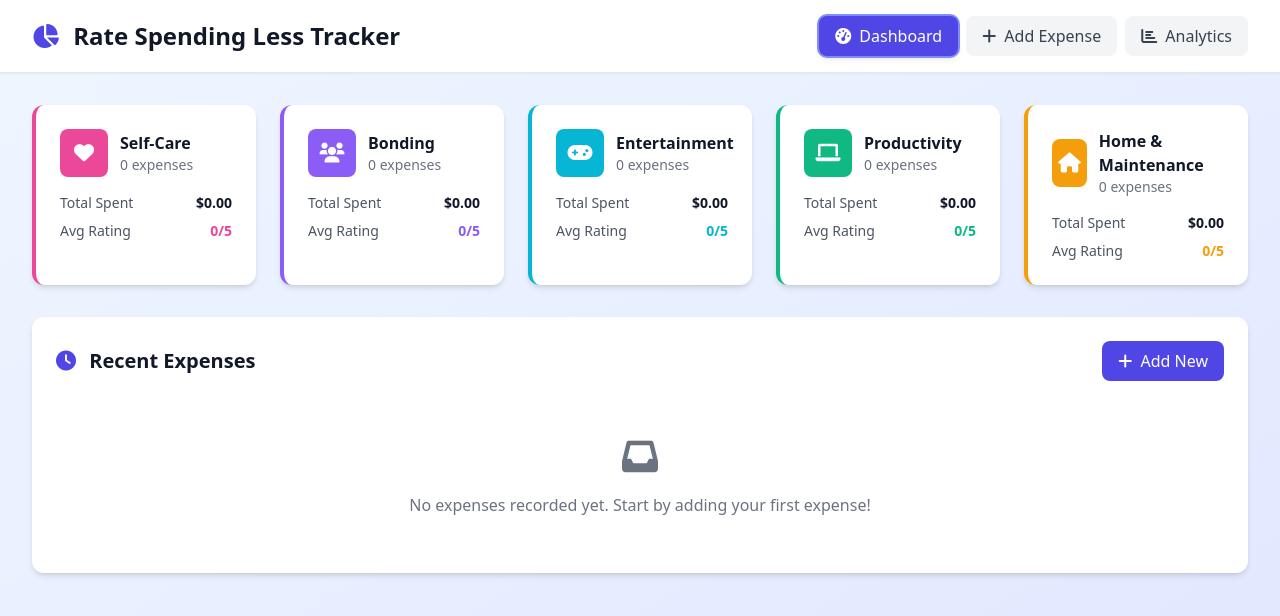
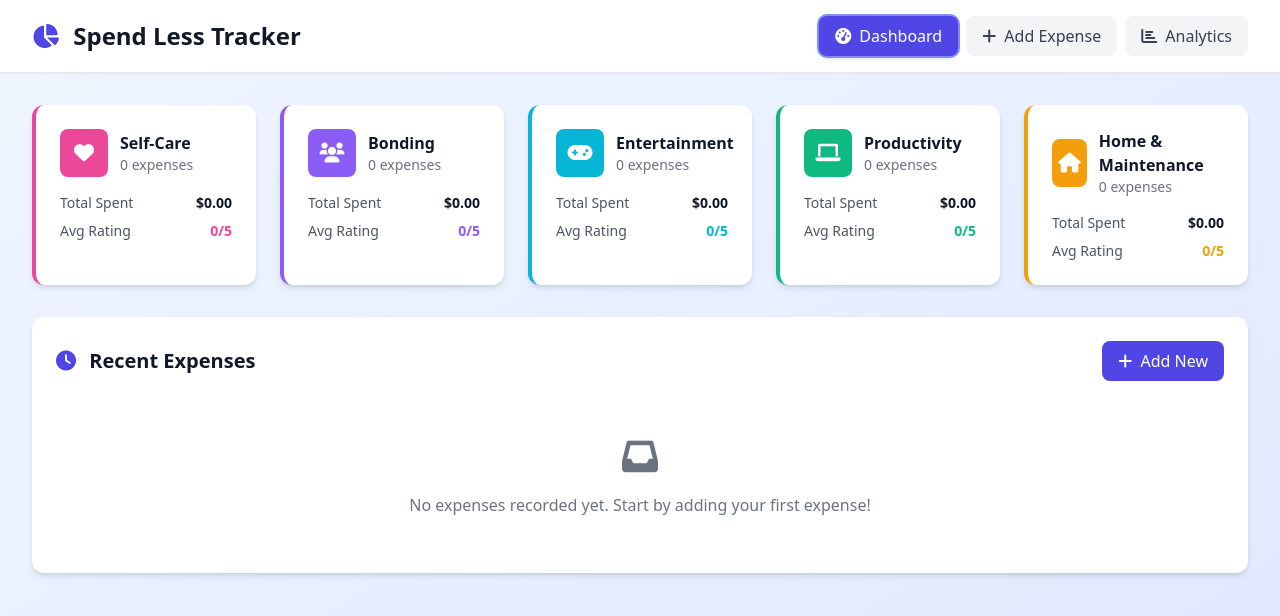
Before and after one commit to 54x1/SpendLess, a plain HTML site: page index.html in a window 1280 px wide. Drawn offline with nearby package versions, Linux system fonts and the light colour scheme.

Commit message:
Update index.html

```diff
--- a/index.html
+++ b/index.html
@@ -111,7 +111,7 @@
                             <div class="flex items-center justify-between">
                                 <h1 class="text-2xl font-bold text-gray-900">
                                     <i class="fas fa-chart-pie text-indigo-600 mr-2"></i>
-                                    Rate Spending Less Tracker
+                                    Spend Less Tracker
                                 </h1>
                                 <div class="flex space-x-2">
                                     <button
```
